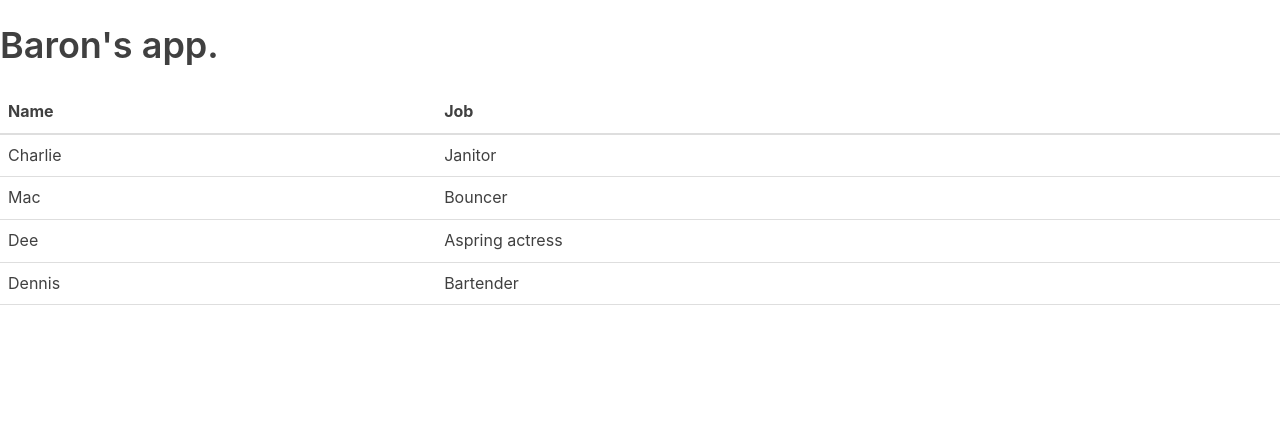
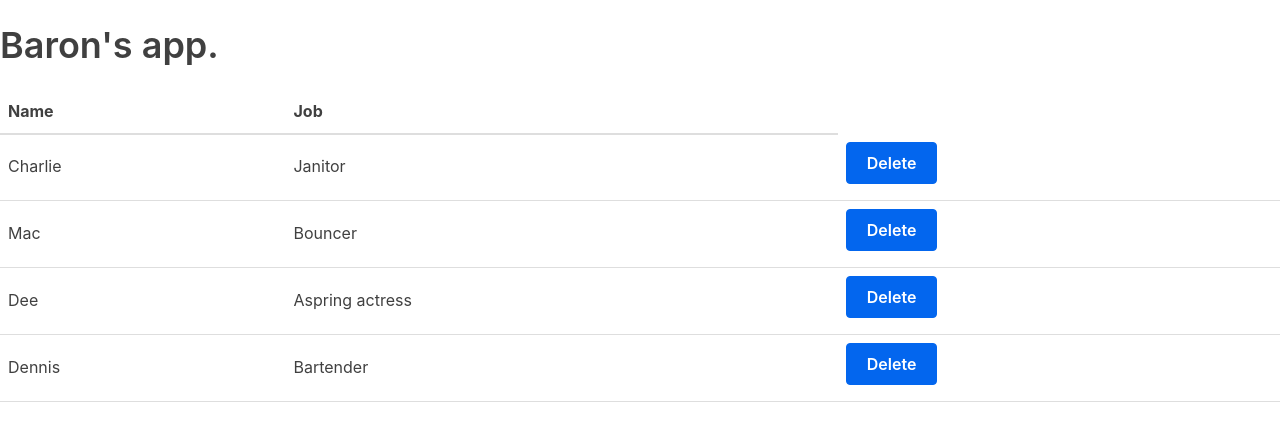
Before and after one commit to BaronLip/react_by_rania_rascia, a React (Create React App) app: page / in a window 1280 px wide. Shown: the top 424 px of the page. Built offline with nearby package versions, Linux system fonts and the light colour scheme.

Commit message:
Added state and removeCharacter functionality.

```diff
--- a/src/App.js
+++ b/src/App.js
@@ -4,11 +4,9 @@ import React, { Component } from 'react'
 import Table from './Table'
 
 class App extends Component {
-	render() {
-		// Always place the code blocks between the render and return methods.
-		let heading = <h1 className="site-heading">Baron's app.</h1>
-
-		const characterData = [
+	// 'state' is property of the App component, not a variable declaration.
+	state = {
+		characterData: [
 			{
 				name: 'Charlie',
 				job: 'Janitor',
@@ -24,8 +22,23 @@ class App extends Component {
 			{
 				name: 'Dennis',
 				job: 'Bartender',
-			},
+			}
 		]
+	}
+
+	removeCharacter = (index) => {
+		const {characterData} = this.state;
+
+		this.setState({
+			characterData: characterData.filter((character, i) => {
+				return i !== index;
+			})
+		})
+	}
+
+	render() {
+		// Always place variable declarations between the render and return methods.
+		let heading = <h1 className="site-heading">Baron's app.</h1>
 
 		return (
 			<div className="App">
@@ -34,7 +47,9 @@ class App extends Component {
 
 				{/* Imported components use < /> tags to call them. */}
 				{/* Pass props just like you would HTML attributes. */}
-				<Table characterData={characterData} />
+				<Table characterData={this.state.characterData}
+					removeCharacter={this.removeCharacter}
+				/>
 
 			</div>
 		)
--- a/src/Table.js
+++ b/src/Table.js
@@ -16,6 +16,7 @@ const TableHeader = () => (
 // In order for a functional component to receive props,
 // they are passed in as a parameter.
 const TableBody = (props) => {
+	console.log(props)
 	// When doing an explicit return of JSX, make sure to wrap the content in parenthesis, unless all the code may be contained in one line.
 
 	// Creating a row for every character in the character array.
@@ -25,6 +26,11 @@ const TableBody = (props) => {
 		<tr key={index}>
 			<td>{person.name}</td>
 			<td>{person.job}</td>
+			<td>
+				<button onClick={ () => props.removeCharacter(index)}>
+					Delete
+				</button>
+			</td>
 		</tr>
 		)
 	})
@@ -38,18 +44,23 @@ const TableBody = (props) => {
 
 class Table extends Component {
 	render() {
-		// To extract the props that were passed to this component,
+		// When referring to props within a class component, use 'this.props'.
+		// console.log(this.props)
+
+		// Extract the props that were passed to this component,
 		// use this.props.thePropName or ES6 destructuring.
 		// ES6:
-		const { characterData } = this.props
+		const { characterData, removeCharacter } = this.props
 		// Standard JS:
 		// const characters = this.props.characterData
-
 
 		return(
 			<table>
 				<TableHeader />
-				<TableBody characterData={characterData} />
+				<TableBody
+					characterData={characterData}
+					removeCharacter={removeCharacter}
+				/>
 			</table>
 		)
 	}
```
